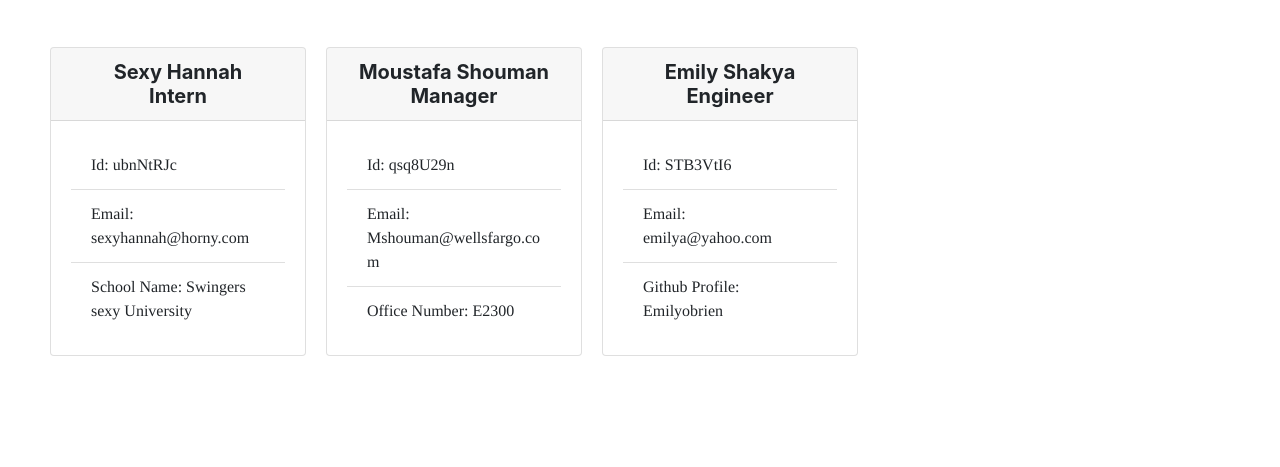
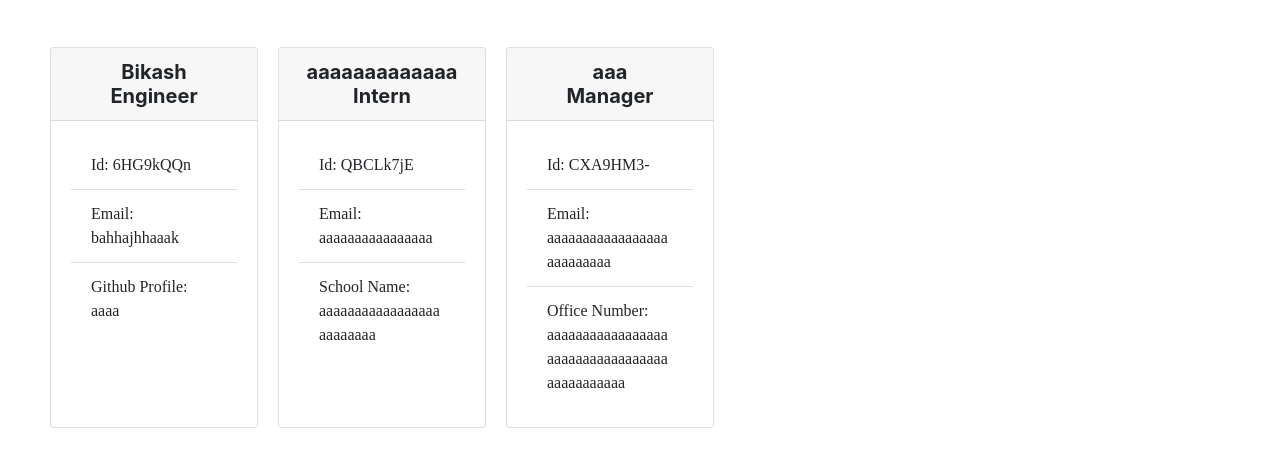
Before and after one commit to Bikashbhaila/Template-Engine---Employee-Summary, a plain HTML site: page src/res/display.html in a window 1280 px wide. Shown: the part 111-578 px from the top of the page. Drawn offline with nearby package versions, Linux system fonts and the light colour scheme.

Commit message:
update edits

```diff
--- a/src/Model/Main.js
+++ b/src/Model/Main.js
@@ -134,7 +134,7 @@ Main._templateStart = `
         .card {
             overflow: hidden;
             word-wrap: break-word;
-            width: 13rem;
+            width: 15rem;
         }
 
         .list-group-item {
--- a/src/res/display.html
+++ b/src/res/display.html
@@ -29,12 +29,14 @@
         }
 
         .card {
-            width: 16rem;
+            overflow: hidden;
+            word-wrap: break-word;
+            width: 13rem;
         }
 
         .list-group-item {
-
-            font-family: Times;
+            text-align: left;
+            font-family: Times New Roman;
 
         }
     </style>
@@ -44,45 +46,45 @@
     <div class = "page-header">My Team</div>
     <div class="team-roster-container">
 
+    <div class="card">
+        <h5 class="card-header">
+            Bikash
+            <br>
+            Engineer
+        </h5>
+        <div class="card-body">
+            <ul class="list-group list-group-flush">
+                <li class="list-group-item">Id: 6HG9kQQn</li>
+                <li class="list-group-item">Email: bahhajhhaaak</li>
+                <li class="list-group-item">Github Profile: aaaa</li>
+            </ul>
+        </div>
+    </div>
         <div class="card">
         <h5 class="card-header">
-            Sexy Hannah
+            aaaaaaaaaaaaa
             <br>
             Intern
         </h5>
         <div class="card-body">
             <ul class="list-group list-group-flush">
-                <li class="list-group-item">Id: ubnNtRJc</li>
-                <li class="list-group-item">Email: sexyhannah@horny.com</li>
-                <li class="list-group-item">School Name: Swingers sexy University</li>
+                <li class="list-group-item">Id: QBCLk7jE</li>
+                <li class="list-group-item">Email: aaaaaaaaaaaaaaaa</li>
+                <li class="list-group-item">School Name: aaaaaaaaaaaaaaaaaaaaaaaaa</li>
             </ul>
         </div>
     </div>
     <div class="card">
         <h5 class="card-header">
-            Moustafa Shouman
+            aaa
             <br>
             Manager
         </h5>
         <div class="card-body">
             <ul class="list-group list-group-flush">
-                <li class="list-group-item">Id: qsq8U29n</li>
-                <li class="list-group-item">Email: Mshouman@wellsfargo.com</li>
-                <li class="list-group-item">Office Number: E2300</li>
-            </ul>
-        </div>
-    </div>
-    <div class="card">
-        <h5 class="card-header">
-            Emily Shakya
-            <br>
-            Engineer
-        </h5>
-        <div class="card-body">
-            <ul class="list-group list-group-flush">
-                <li class="list-group-item">Id: STB3VtI6</li>
-                <li class="list-group-item">Email: emilya@yahoo.com</li>
-                <li class="list-group-item">Github Profile: Emilyobrien</li>
+                <li class="list-group-item">Id: CXA9HM3-</li>
+                <li class="list-group-item">Email: aaaaaaaaaaaaaaaaaaaaaaaaaa</li>
+                <li class="list-group-item">Office Number: aaaaaaaaaaaaaaaaaaaaaaaaaaaaaaaaaaaaaaaaaaaaa</li>
             </ul>
         </div>
     </div>
```
Also changed, not shown: src/templates/main.html (+2 -0 lines).
